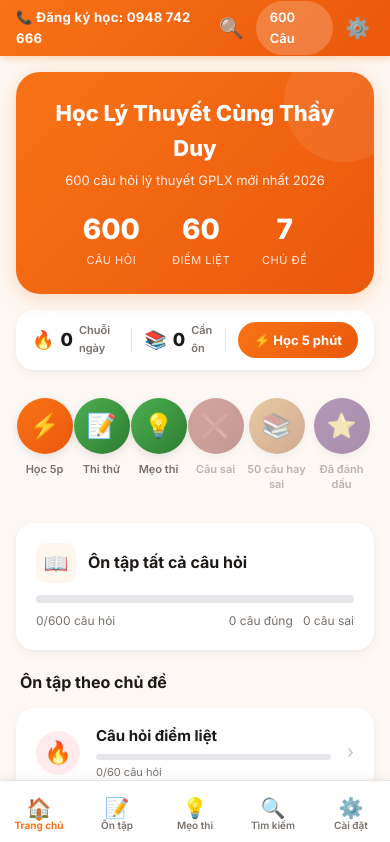
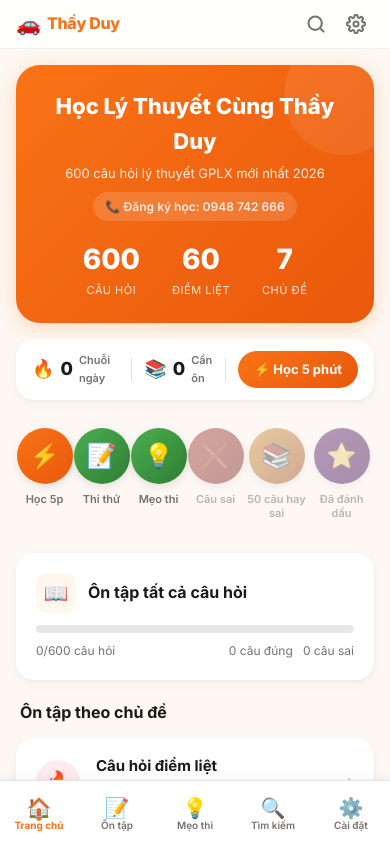
Before and after one commit to nguyendinhduy-1995/hoclythuyet, a Next.js app: page / in a window 390 px wide. Shown: the top 842 px of the page. Built offline with nearby package versions, Linux system fonts and the light colour scheme.

Commit message:
Redesign header: frosted glass bar with clean SVG icons, move phone to hero card

```diff
--- a/src/app/page.module.css
+++ b/src/app/page.module.css
@@ -8,71 +8,70 @@
 
 /* ── Header ── */
 .header {
-    background: var(--primary-gradient);
-    color: #fff;
+    background: rgba(255, 255, 255, 0.92);
+    backdrop-filter: blur(12px);
+    -webkit-backdrop-filter: blur(12px);
     position: sticky;
     top: 0;
     z-index: 100;
-    box-shadow: 0 2px 8px rgba(249, 115, 22, 0.3);
+    border-bottom: 1px solid rgba(0, 0, 0, 0.06);
 }
 
 .headerInner {
     max-width: 480px;
     margin: 0 auto;
     padding: 0 1rem;
-    height: 56px;
+    height: 48px;
     display: flex;
     align-items: center;
     justify-content: space-between;
 }
 
 .logo {
-    font-size: 1.125rem;
-    font-weight: 700;
-    color: #fff;
     display: flex;
     align-items: center;
-    gap: 0.5rem;
+    gap: 0.375rem;
+    text-decoration: none;
 }
 
-.logoIcon {
-    font-size: 1.5rem;
+.logoEmoji {
+    font-size: 1.25rem;
+    line-height: 1;
+}
+
+.logoText {
+    font-size: 1rem;
+    font-weight: 800;
+    color: var(--primary);
+    letter-spacing: -0.02em;
 }
 
 .headerActions {
     display: flex;
-    gap: 0.5rem;
+    gap: 0.25rem;
     align-items: center;
 }
 
 .headerIconBtn {
-    font-size: 1.25rem;
-    color: #fff;
+    width: 36px;
+    height: 36px;
+    display: flex;
+    align-items: center;
+    justify-content: center;
+    color: var(--heading);
+    opacity: 0.6;
+    border-radius: 50%;
+    transition: all 0.2s;
     text-decoration: none;
-    opacity: 0.85;
-    transition: opacity 0.2s;
-    padding: 0.25rem;
 }
 
 .headerIconBtn:hover {
     opacity: 1;
+    background: rgba(0, 0, 0, 0.05);
 }
 
-.headerBtn {
-    background: rgba(255, 255, 255, 0.2);
-    border: none;
-    color: #fff;
-    padding: 0.375rem 0.875rem;
-    border-radius: var(--radius-full);
-    font-size: 0.8125rem;
-    font-weight: 600;
-    cursor: pointer;
-    transition: background 0.2s;
-    text-decoration: none;
-}
-
-.headerBtn:hover {
-    background: rgba(255, 255, 255, 0.3);
+.headerIconBtn:active {
+    transform: scale(0.9);
 }
 
 /* ── Main ── */
@@ -119,9 +118,31 @@
 .heroSubtitle {
     font-size: 0.8125rem;
     opacity: 0.9;
+    margin-bottom: 0.5rem;
+    position: relative;
+    z-index: 1;
+}
+
+.heroPhone {
+    display: inline-flex;
+    align-items: center;
+    gap: 0.25rem;
+    font-size: 0.75rem;
+    font-weight: 600;
+    color: rgba(255, 255, 255, 0.85);
+    text-decoration: none;
+    background: rgba(255, 255, 255, 0.15);
+    backdrop-filter: blur(4px);
+    padding: 0.3rem 0.75rem;
+    border-radius: var(--radius-full);
     margin-bottom: 1rem;
     position: relative;
     z-index: 1;
+    transition: background 0.2s;
+}
+
+.heroPhone:hover {
+    background: rgba(255, 255, 255, 0.25);
 }
 
 .heroStats {
--- a/src/app/page.tsx
+++ b/src/app/page.tsx
@@ -133,15 +133,17 @@ export default function Home() {
       {/* ── Header ── */}
       <header className={styles.header}>
         <div className={styles.headerInner}>
-          <a href="https://thayduydaotaolaixe.com" target="_blank" rel="noopener noreferrer" className={styles.logo} style={{ textDecoration: "none", fontSize: "0.82rem", letterSpacing: "0.02em" }}>
-            📞 Đăng ký học: 0948 742 666
-          </a>
+          <Link href="/" className={styles.logo}>
+            <span className={styles.logoEmoji}>🚗</span>
+            <span className={styles.logoText}>Thầy Duy</span>
+          </Link>
           <div className={styles.headerActions}>
-            <Link href="/tim-kiem" className={styles.headerIconBtn} title="Tìm kiếm">🔍</Link>
-            <Link href="/exam/600?mode=practice" className={styles.headerBtn}>
-              600 Câu
+            <Link href="/tim-kiem" className={styles.headerIconBtn} title="Tìm kiếm">
+              <svg width="20" height="20" viewBox="0 0 24 24" fill="none" stroke="currentColor" strokeWidth="2.5" strokeLinecap="round" strokeLinejoin="round"><circle cx="11" cy="11" r="8" /><line x1="21" y1="21" x2="16.65" y2="16.65" /></svg>
             </Link>
-            <Link href="/cai-dat" className={styles.headerIconBtn} title="Cài đặt">⚙️</Link>
+            <Link href="/cai-dat" className={styles.headerIconBtn} title="Cài đặt">
+              <svg width="20" height="20" viewBox="0 0 24 24" fill="none" stroke="currentColor" strokeWidth="2.5" strokeLinecap="round" strokeLinejoin="round"><circle cx="12" cy="12" r="3" /><path d="M19.4 15a1.65 1.65 0 0 0 .33 1.82l.06.06a2 2 0 0 1-2.83 2.83l-.06-.06a1.65 1.65 0 0 0-1.82-.33 1.65 1.65 0 0 0-1 1.51V21a2 2 0 0 1-4 0v-.09A1.65 1.65 0 0 0 9 19.4a1.65 1.65 0 0 0-1.82.33l-.06.06a2 2 0 0 1-2.83-2.83l.06-.06A1.65 1.65 0 0 0 4.68 15a1.65 1.65 0 0 0-1.51-1H3a2 2 0 0 1 0-4h.09A1.65 1.65 0 0 0 4.6 9a1.65 1.65 0 0 0-.33-1.82l-.06-.06a2 2 0 0 1 2.83-2.83l.06.06A1.65 1.65 0 0 0 9 4.68a1.65 1.65 0 0 0 1-1.51V3a2 2 0 0 1 4 0v.09a1.65 1.65 0 0 0 1 1.51 1.65 1.65 0 0 0 1.82-.33l.06-.06a2 2 0 0 1 2.83 2.83l-.06.06A1.65 1.65 0 0 0 19.4 9a1.65 1.65 0 0 0 1.51 1H21a2 2 0 0 1 0 4h-.09a1.65 1.65 0 0 0-1.51 1z" /></svg>
+            </Link>
           </div>
         </div>
       </header>
@@ -153,6 +155,9 @@ export default function Home() {
           <p className={styles.heroSubtitle}>
             600 câu hỏi lý thuyết GPLX mới nhất 2026
           </p>
+          <a href="tel:0948742666" className={styles.heroPhone}>
+            📞 Đăng ký học: 0948 742 666
+          </a>
           <div className={styles.heroStats}>
             <div className={styles.heroStat}>
               <span className={styles.heroStatNum}>600</span>
```
